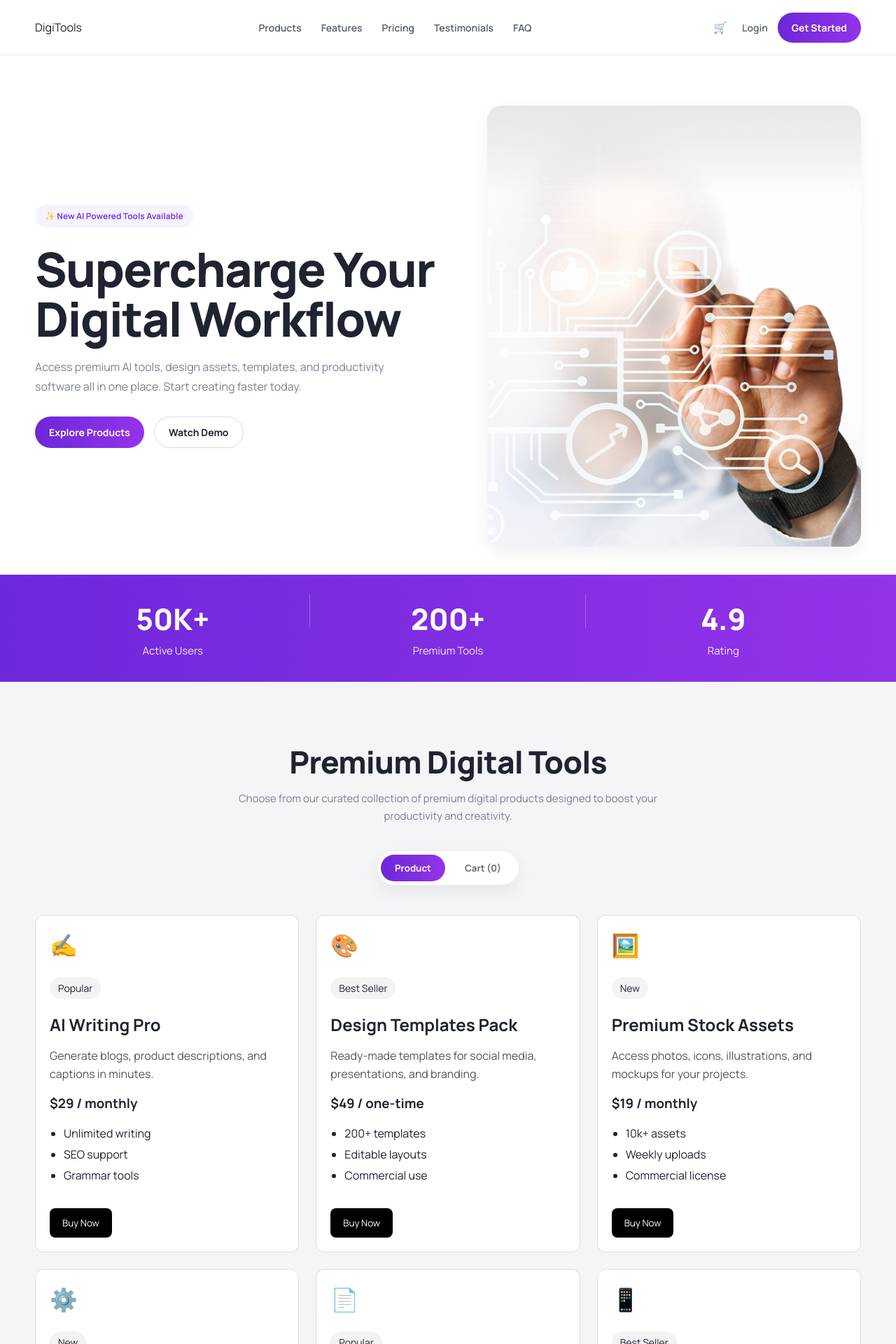
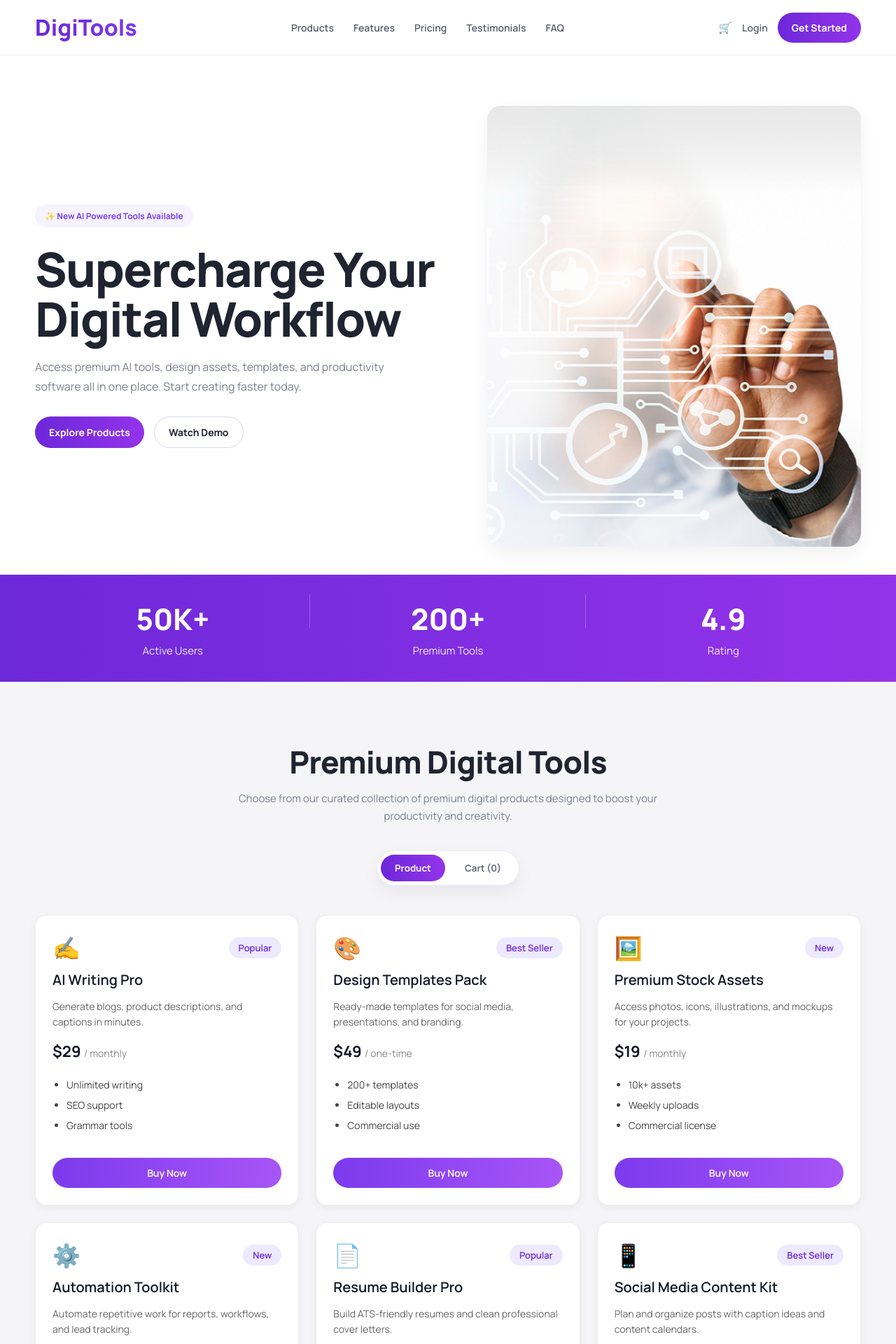
Before and after one commit to hamsakib/hasanalmahmud-b13-a06, a React (Vite) app: page / in a window 1280 px wide. Shown: the top 1920 px of the page at 70% size. Built offline with nearby package versions, Linux system fonts and the light colour scheme.

Commit message:
fixed styling.

```diff
--- a/src/App.jsx
+++ b/src/App.jsx
@@ -95,8 +95,7 @@ function App() {
     )}
   </div>
 </section>
-
-<Steps />
+<Steps/>
 <Pricing />
 <Cta/>
 <Footer />
--- a/src/components/Pricing.jsx
+++ b/src/components/Pricing.jsx
@@ -1,38 +1,47 @@
-export default function Steps() {
+export default function Pricing() {
   return (
-    <section className="section steps-section" id="features">
+    <section className="section" id="pricing">
       <div className="container">
-        <h2 className="section-title">Get Started In 3 Steps</h2>
+        <h2 className="section-title">Simple, Transparent Pricing</h2>
         <p className="section-subtitle">
-          Start using premium digital tools in minutes, not hours.
+          Choose the plan that fits your needs. Upgrade or downgrade anytime.
         </p>
 
-        <div className="steps-grid">
-          <div className="step-card">
-            <div className="step-badge">01</div>
-            <div className="step-icon-wrap">
-              <div className="step-icon">👤</div>
-            </div>
-            <h3>Create Account</h3>
-            <p>Sign up for free in seconds. No credit card required to get started.</p>
+        <div className="pricing-grid">
+          <div className="pricing-card">
+            <h3>Starter</h3>
+            <div className="pricing-price">$0</div>
+            <p>Perfect for getting started</p>
+            <ul className="pricing-list">
+              <li>Access to 10 free tools</li>
+              <li>Basic templates</li>
+              <li>Community support</li>
+            </ul>
+            <button className="buy-btn">Get Started Free</button>
           </div>
 
-          <div className="step-card">
-            <div className="step-badge">02</div>
-            <div className="step-icon-wrap">
-              <div className="step-icon">📦</div>
-            </div>
-            <h3>Choose Products</h3>
-            <p>Browse our curated tools and select the products that fit your needs.</p>
+          <div className="pricing-card featured">
+            <h3>Pro</h3>
+            <div className="pricing-price">$29</div>
+            <p>Best for professionals</p>
+            <ul className="pricing-list">
+              <li>Access to all premium tools</li>
+              <li>Unlimited templates</li>
+              <li>Priority support</li>
+            </ul>
+            <button className="secondary-btn">Start Pro Trial</button>
           </div>
 
-          <div className="step-card">
-            <div className="step-badge">03</div>
-            <div className="step-icon-wrap">
-              <div className="step-icon">🚀</div>
-            </div>
-            <h3>Start Creating</h3>
-            <p>Download and start using your premium tools immediately after checkout.</p>
+          <div className="pricing-card">
+            <h3>Enterprise</h3>
+            <div className="pricing-price">$99</div>
+            <p>Built for businesses</p>
+            <ul className="pricing-list">
+              <li>Everything in Pro</li>
+              <li>Team collaboration</li>
+              <li>Custom integration</li>
+            </ul>
+            <button className="buy-btn">Contact Sales</button>
           </div>
         </div>
       </div>
--- a/src/components/ProductCard.jsx
+++ b/src/components/ProductCard.jsx
@@ -3,39 +3,92 @@ export default function ProductCard({ product, addToCart, addedProductId }) {
   return (
     <div
   style={{
-        border: "1px solid #ddd",
-        borderRadius: "12px",
-        padding: "20px",
+    border: "1px solid #eee",
+    borderRadius: "16px",
+    padding: "24px",
     backgroundColor: "white",
+    boxShadow: "0 4px 12px rgba(0,0,0,0.05)",
   }}
 >
-        <div style={{ fontSize: "32px", marginBottom: "10px" }}>
+  <div
+    style={{
+      display: "flex",
+      alignItems: "center",
+      justifyContent: "space-between",
+      marginBottom: "10px",
+    }}
+  >
+    <div style={{ fontSize: "32px" }}>
       {product.icon}
     </div>
+
     <p
       style={{
-          display: "inline-block",
-          padding: "6px 12px",
-          backgroundColor: "#f3f3f3",
-          borderRadius: "20px",
-          fontSize: "14px",
-          marginBottom: "10px",
+        padding: "6px 14px",
+        backgroundColor: "#ede9fe",
+        color: "#6d28d9",
+        borderRadius: "999px",
+        fontSize: "13px",
+        fontWeight: "600",
+        margin: 0,
       }}
     >
       {product.tagType}
     </p>
+  </div>
 
-      <h2 style={{ margin: "10px 0" }}>{product.name}</h2>
+  <h2
+    style={{
+      margin: "10px 0",
+      fontSize: "20px",
+      fontWeight: "600",
+      color: "#111827",
+    }}
+  >
+    {product.name}
+  </h2>
 
-      <p style={{ color: "#555", lineHeight: "1.6" }}>{product.description}</p>
+  <p
+    style={{
+      color: "#666",
+      lineHeight: "1.6",
+      fontSize: "14px",
+      marginBottom: "14px",
+    }}
+  >
+    {product.description}
+  </p>
 
-      <h3 style={{ marginTop: "15px" }}>
-        ${product.price} / {product.period}
+  <h3
+    style={{
+      marginTop: "15px",
+      fontSize: "22px",
+      fontWeight: "700",
+      color: "#111827",
+    }}
+  >
+    ${product.price}{" "}
+    <span style={{ fontSize: "14px", color: "#888", fontWeight: "400" }}>
+      / {product.period}
+    </span>
   </h3>
 
-      <ul style={{ marginTop: "15px", paddingLeft: "20px" }}>
+  <ul
+    style={{
+      marginTop: "15px",
+      paddingLeft: "20px",
+      color: "#444",
+    }}
+  >
     {product.features.map((feature, index) => (
-          <li key={index} style={{ marginBottom: "8px" }}>
+      <li
+        key={index}
+        style={{
+          marginBottom: "8px",
+          fontSize: "14px",
+          lineHeight: "1.5",
+        }}
+      >
         {feature}
       </li>
     ))}
@@ -45,12 +98,17 @@ export default function ProductCard({ product, addToCart, addedProductId }) {
   onClick={() => addToCart(product)}
   style={{
     marginTop: "20px",
-            padding: "12px 18px",
-            backgroundColor: isAdded ? "green" : "black",
+    width: "100%",
+    padding: "12px",
+    background: isAdded
+      ? "#16a34a"
+      : "linear-gradient(to right, #7c3aed, #a855f7)",
     color: "white",
     border: "none",
-            borderRadius: "8px",
+    borderRadius: "999px", // 🔥 fully rounded (pill shape)
     cursor: "pointer",
+    fontWeight: "600",
+    fontSize: "14px",
   }}
 >
   {isAdded ? "Added to Cart" : "Buy Now"}
--- a/src/index.css
+++ b/src/index.css
@@ -105,6 +105,13 @@ a {
   font-size: 14px;
   font-weight: 600;
 }
+.logo{
+  font-size: 2rem;
+  font-weight: 800;
+  background: linear-gradient(to right, var(--purple-dark), var(--purple));
+  -webkit-background-clip: text;
+  -webkit-text-fill-color: transparent;
+}
 
 .nav-links a:hover,
 .login-link:hover {
@@ -122,19 +129,11 @@ a {
   font-size: 14px;
   font-weight: 600;
 }
-.nav-cart-icon-wrap {
-  position: relative;
-  width: 34px;
-  height: 34px;
-  display: grid;
-  place-items: center;
-}
-.nav-cart-icon-wrap {
-  position: relative;
-  width: 34px;
-  height: 34px;
-  display: grid;
-  place-items: center;
+
+.nav-cart-count{
+  color: red;
+  font-size: 1rem;
+  font-weight: 700;
 }
 
 .primary-btn,
@@ -555,8 +554,12 @@ a {
   font-size: 14px;
 }
 
-/* STEPS */
-.steps-grid,
+.steps-grid{
+  display: grid;
+  grid-template-columns: repeat(3, minmax(0, 1fr));
+  gap: 24px;
+
+}
 .pricing-grid {
   display: grid;
   grid-template-columns: repeat(3, minmax(0, 1fr));
```
Lines whose indentation alone changed are shown as unchanged.
